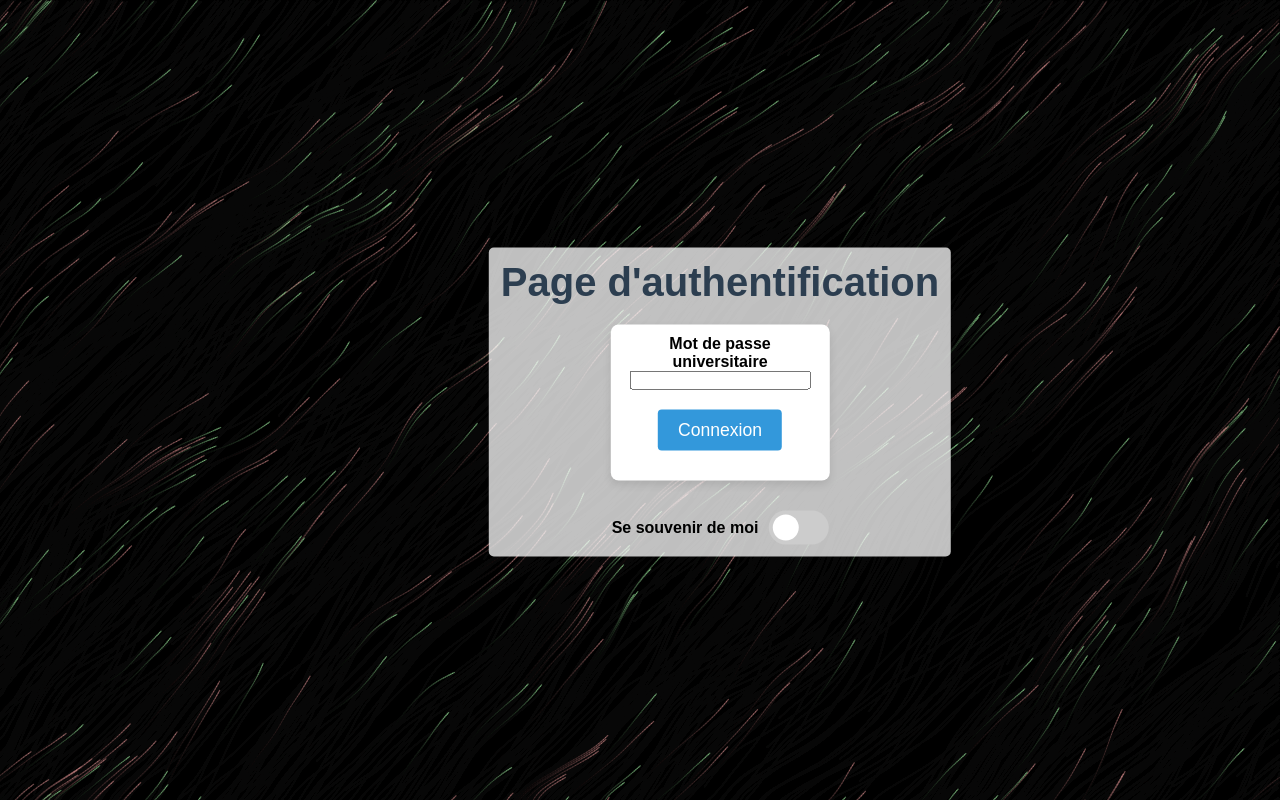
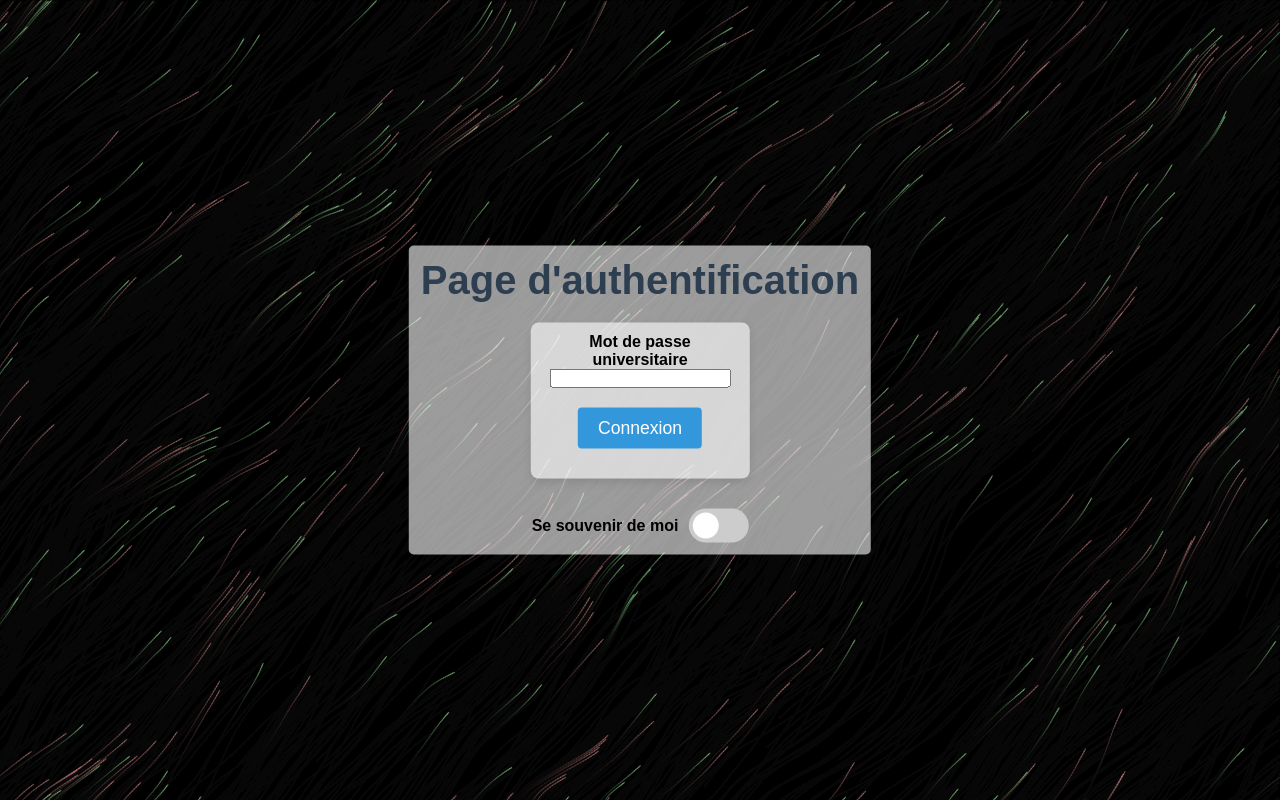
Before and after one commit to maxlttr1/reserverCreneauSUAPS, a Flask app: page /login in a window 1280 px wide. Run offline with Flask 3, Linux system fonts and the light colour scheme; parts of the project's set-up code (start-up, migrations or seed data) failed here and were passed over; some libraries are stand-ins or nearby versions.

Commit message:
center login ok

```diff
--- a/src/static/css/styles.css
+++ b/src/static/css/styles.css
@@ -13,15 +13,14 @@
 }
 
 #body_login {
-    position: absolute;
+    position: fixed;
     top: 50%;
-    left: 60%;
+    left: 50%;
     transform: translate(-50%, -50%);
 
     padding: 12px;
-    background-color: rgba(255, 255, 255, 0.75);
+    background-color: rgba(255, 255, 255, 0.6);
     border-radius: 5px;
-
     display: flex;
     flex-direction: column;
     align-items: center;
@@ -79,7 +78,7 @@ main {
 
 /* Form styling */
 form {
-    background-color: #fff;
+    background-color: rgba(255, 255, 255, 0.6);
     padding: 20px;
     margin-bottom: 30px;
     border-radius: 8px;
--- a/src/web_ui.py
+++ b/src/web_ui.py
@@ -7,7 +7,6 @@ from utilities import setAllSchedules
 from dotenv import load_dotenv
 from os import getenv
 import time
-import schedule
 import os
 
 BASE_DIR = os.path.dirname(__file__)
```
